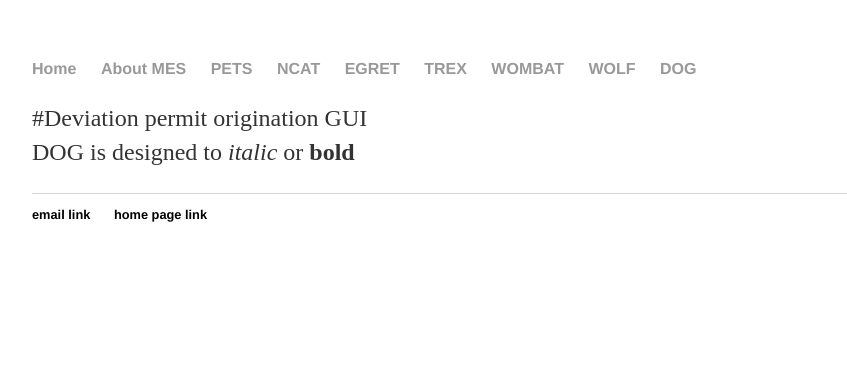
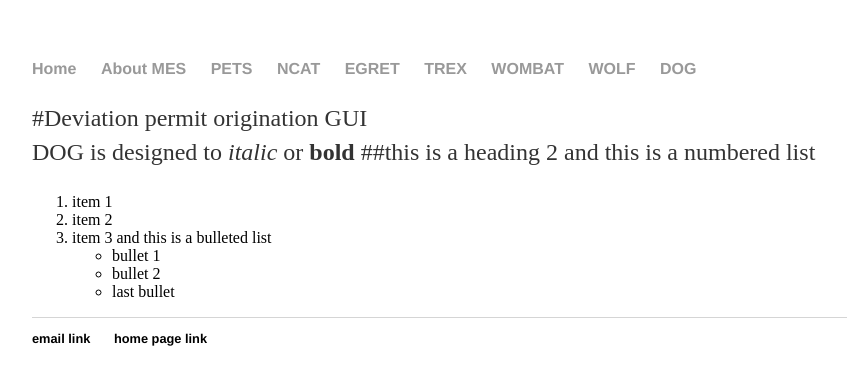
Before and after one commit to Animalerie/animalerie.github.io, a Jekyll site: the page built from dog/index.md, in a window 1280 px wide. Shown: the top 385 px of the page, without its empty margins (160-1007 px from the left). Built offline with Jekyll 4.4.1, drawn with Linux system fonts in a browser that asks for light colours.

Commit message:
Update index.md

```diff
--- a/dog/index.md
+++ b/dog/index.md
@@ -4,3 +4,12 @@
 ---
 #Deviation permit origination GUI
 DOG is designed to *italic* or **bold**
+##this is a heading 2
+and this is a numbered list
+1. item 1
+2. item 2
+3. item 3
+and this is a bulleted list
++ bullet 1
++ bullet 2
+- last bullet
```
